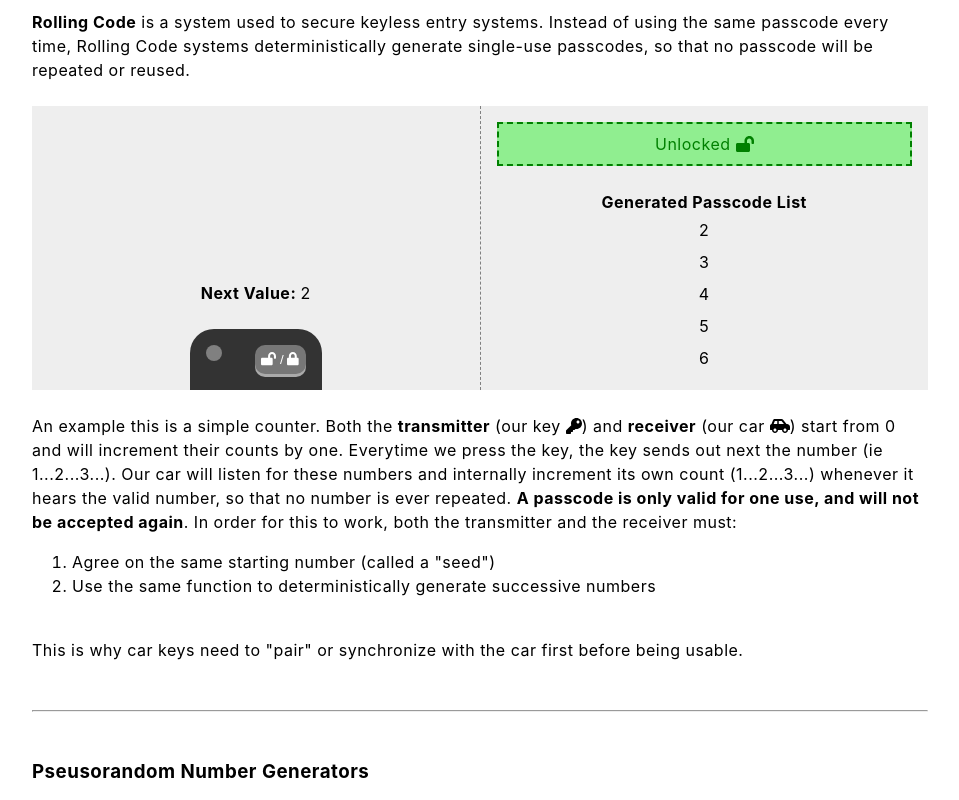
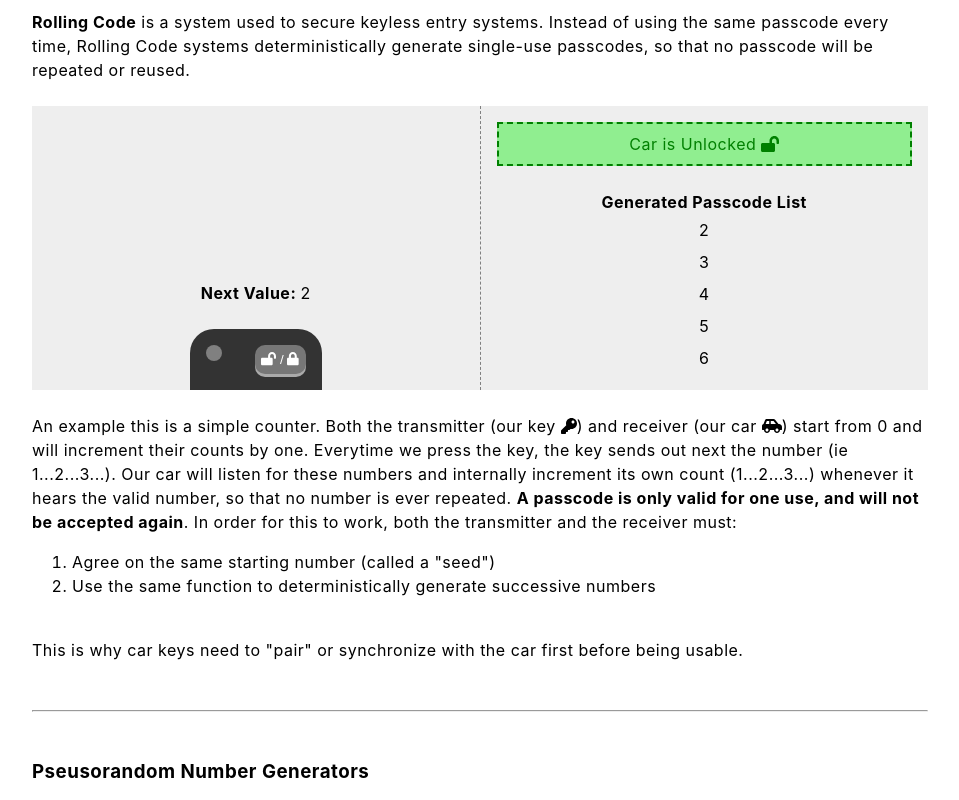
Before and after one commit to harryli0088/rolling-code, a React (Create React App) app: page / in a window 1280 px wide. Shown: the part 1260-2060 px from the top of the page, without its empty margins (160-1119 px from the left). Built offline with nearby package versions, Linux system fonts and the light colour scheme.

Commit message:
updated text

```diff
--- a/src/App.tsx
+++ b/src/App.tsx
@@ -41,7 +41,7 @@ function App() {
 
         <br/>
 
-        <div>An example this is a simple counter. Both the <b>transmitter</b> (our key <FontAwesomeIcon icon={faKey}/>) and <b>receiver</b> (our car <FontAwesomeIcon icon={faCarSide}/>) start from 0 and will increment their counts by one. Everytime we press the key, the key sends out next the number (ie 1...2...3...). Our car will listen for these numbers and internally increment its own count (1...2...3...) whenever it hears the valid number, so that no number is ever repeated. <b>A passcode is only valid for one use, and will not be accepted again</b>. In order for this to work, both the transmitter and the receiver must:</div>
+        <div>An example this is a simple counter. Both the transmitter (our key <FontAwesomeIcon icon={faKey}/>) and receiver (our car <FontAwesomeIcon icon={faCarSide}/>) start from 0 and will increment their counts by one. Everytime we press the key, the key sends out next the number (ie 1...2...3...). Our car will listen for these numbers and internally increment its own count (1...2...3...) whenever it hears the valid number, so that no number is ever repeated. <b>A passcode is only valid for one use, and will not be accepted again</b>. In order for this to work, both the transmitter and the receiver must:</div>
         <ol>
           <li>Agree on the same starting number (called a "seed")</li>
           <li>Use the same function to deterministically generate successive numbers</li>
--- a/src/Components/Receiver/Receiver.tsx
+++ b/src/Components/Receiver/Receiver.tsx
@@ -115,7 +115,7 @@ export default class Receiver extends React.Component<Props,State> {
 
     return (
       <div className="receiver">
-        <div className={"status " + status}>{status} <FontAwesomeIcon icon={locked ? faLock : faLockOpen}/></div>
+        <div className={"status " + status}>Car is {status} <FontAwesomeIcon icon={locked ? faLock : faLockOpen}/></div>
         <br/>
 
         {this.getGeneratedValues()}
```
